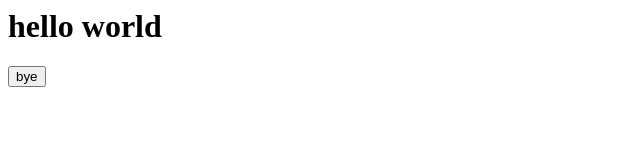
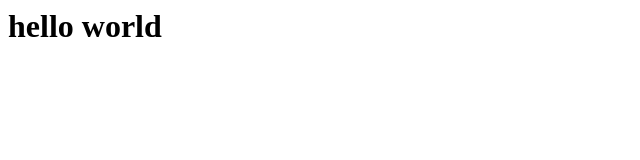
Before and after one commit to vishnu123411/hello-world, a plain HTML site: page index.html in a window 1280 px wide. Shown: the whole page, without its empty margins (0-640 px from the left). Drawn offline with Linux system fonts and the light colour scheme.

Commit message:
Revert "version 2.1"
This reverts commit 9a0c56b4b82b2c7ae9b797569d06a61bec278794.

```diff
--- a/index.html
+++ b/index.html
@@ -1,2 +1 @@
 <h1>hello world</h1>
-<button type="button">bye</button>
```
